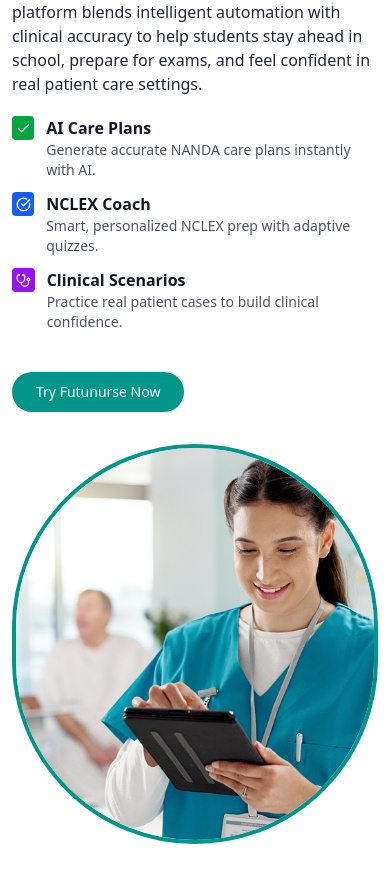
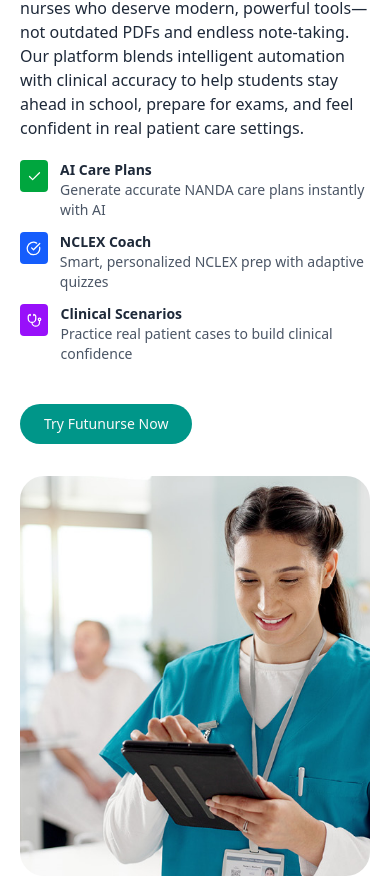
Before and after one commit to kazisolah114/futunurse, a Next.js app: page / in a window 390 px wide. Shown: the part 1268-2146 px from the top of the page. Built offline with nearby package versions, Linux system fonts and the light colour scheme; no server answers.

Commit message:
Modified landing page design a little

```diff
--- a/src/components/landing/about-us/about-us.tsx
+++ b/src/components/landing/about-us/about-us.tsx
@@ -14,17 +14,17 @@
         {
             icon: <Check size={15} />,
             title: 'AI Care Plans',
-            description: 'Generate accurate NANDA care plans instantly with AI.'
+            description: 'Generate accurate NANDA care plans instantly with AI'
         },
         {
             icon: <CheckCircle size={15} />,
             title: 'NCLEX Coach',
-            description: 'Smart, personalized NCLEX prep with adaptive quizzes.'
+            description: 'Smart, personalized NCLEX prep with adaptive quizzes'
         },
         {
             icon: <Stethoscope size={15} />,
             title: 'Clinical Scenarios',
-            description: 'Practice real patient cases to build clinical confidence.'
+            description: 'Practice real patient cases to build clinical confidence'
         },
     ];
     const bgColor = (index: number) => {
@@ -41,14 +41,14 @@
     }
     return (
         <section id={'about'} className="py-28">
-            <div className="lg:px-32 max-sm:p-3 grid grid-cols-2 items-center justify-between gap-5 max-md:grid-cols-1 max-md:gap-8">
+            <div className="lg:px-32 max-sm:p-5 grid grid-cols-2 items-center justify-between gap-5 max-md:grid-cols-1 max-md:gap-8">
 
                 <Image
                     src="/images/nurse-tablet.jpg"
                     alt="Futunurse About Image"
                     width={500}
                     height={500}
-                    className="max-md:order-2 rounded-full w-120 h-120 max-sm:h-100 object-cover border-4 border-teal-600"
+                    className="max-md:order-2 rounded-3xl w-120 h-120 max-sm:h-100 object-cover "
                 />
 
                 <div className="max-md:order-1">
@@ -70,12 +70,12 @@
 
                     <ul className="space-y-3">
                         {features.map((feature, index) => (
-                            <li key={index} className="flex items-start gap-3">
-                                <div className={`w-6 h-6 rounded ${bgColor(index + 1)} flex items-center justify-center text-white`}>
+                            <li key={index} className="flex items-center max-sm:items-start gap-3">
+                                <div className={`w-8 h-8 rounded ${bgColor(index + 1)} flex items-center justify-center text-white`}>
                                     {feature.icon}
                                 </div>
                                 <div>
-                                    <p className="font-semibold text-gray-900 mb-0">{feature.title}</p>
+                                    <p className="font-bold text-sm text-gray-800 mb-0">{feature.title}</p>
                                     <p className="text-sm text-gray-600">{feature.description}</p>
                                 </div>
                             </li>
--- a/src/components/landing/features-section/features-section.tsx
+++ b/src/components/landing/features-section/features-section.tsx
@@ -37,11 +37,11 @@
 const FeaturesSection = () => {
     return (
         <section id={'features'} className="py-28 bg-gray-50">
-            <div className="lg:px-32 max-sm:p-3">
-                <p className="mb-10 font-semibold text-lg text-teal-600 uppercase flex items-center gap-3">
+            <div className="lg:px-32 max-sm:p-5">
+                {/* <p className="mb-10 font-semibold text-lg text-teal-600 uppercase flex items-center gap-3">
                     <span className="w-3 h-3 rounded-full bg-teal-600 animate-pulse-dot"></span>
                     Futunurse Features
-                </p>
+                </p> */}
 
                 <div className="grid grid-cols-3 gap-8 max-lg:grid-cols-2 max-md:grid-cols-1">
                     {features.map((f, i) => (
```
